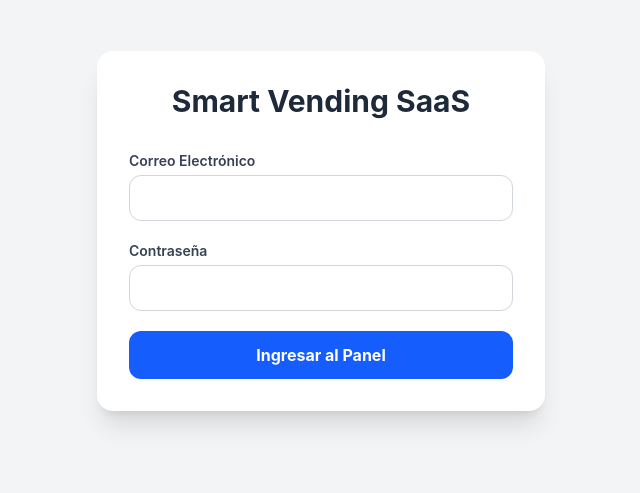
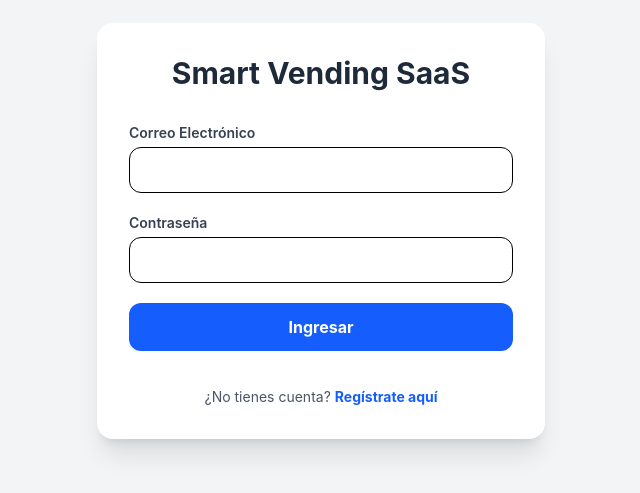
Before and after one commit to Daniel170301/frontend-saas-vending, a React (Vite) app: page / in a window 1280 px wide. Shown: the part 169-662 px from the top of the page, without its empty margins (319-959 px from the left). Built offline with nearby package versions, Linux system fonts and the light colour scheme.

Commit message:
Añadida ruta de registro

```diff
--- a/src/App.jsx
+++ b/src/App.jsx
@@ -110,6 +110,67 @@ const handleUpdateProduct = async (codigo_motor, currentName, currentPrecio, cur
     } catch (error) { alert('Error de conexión.'); }
   };
   // NUEVO: Generador dinámico de la cuadrícula 6x6 (Filas 1-6, Columnas 0-5)
+
+// ... (Tus otros estados arriba)
+const [isRegistering, setIsRegistering] = useState(false);
+
+const handleRegister = async (e) => {
+  e.preventDefault();
+  setIsLoading(true);
+  try {
+    const response = await fetch('https://vending-api-server.onrender.com/api/registro', {
+      method: 'POST',
+      headers: { 'Content-Type': 'application/json' },
+      body: JSON.stringify({ nombre: 'Nuevo Cliente', email, password })
+    });
+    const data = await response.json();
+    if (data.success) {
+      alert("Registro exitoso, ahora puedes ingresar.");
+      setIsRegistering(false);
+    } else alert(data.message);
+  } catch (err) { alert('Error de conexión.'); }
+  finally { setIsLoading(false); }
+};
+
+// En tu lógica de vista (if view === 'login'):
+if (view === 'login') {
+  return (
+    <div className="min-h-screen flex items-center justify-center bg-gray-100 p-4">
+      <div className="bg-white p-8 rounded-2xl shadow-xl w-full max-w-md">
+        <h2 className="text-3xl font-bold text-center mb-8 text-gray-800">
+          {isRegistering ? 'Crear Cuenta' : 'Smart Vending SaaS'}
+        </h2>
+        <form className="space-y-5" onSubmit={isRegistering ? handleRegister : handleLogin}>
+          {error && <div className="bg-red-50 text-red-600 text-sm p-3 rounded-lg text-center">{error}</div>}
+
+          <div>
+            <label className="block text-sm font-semibold text-gray-700 mb-1">Correo Electrónico</label>
+            <input type="email" value={email} onChange={(e) => setEmail(e.target.value)} className="w-full px-4 py-2.5 border rounded-xl" required />
+          </div>
+          <div>
+            <label className="block text-sm font-semibold text-gray-700 mb-1">Contraseña</label>
+            <input type="password" value={password} onChange={(e) => setPassword(e.target.value)} className="w-full px-4 py-2.5 border rounded-xl" required />
+          </div>
+
+          <button type="submit" className="w-full bg-blue-600 text-white py-3 rounded-xl font-bold hover:bg-blue-700">
+            {isLoading ? 'Procesando...' : (isRegistering ? 'Registrarme' : 'Ingresar')}
+          </button>
+
+          <p className="text-center text-sm mt-4 text-gray-600">
+            {isRegistering ? '¿Ya tienes cuenta?' : '¿No tienes cuenta?'}
+            <button type="button" onClick={() => setIsRegistering(!isRegistering)} className="text-blue-600 font-bold ml-1">
+              {isRegistering ? 'Ingresa aquí' : 'Regístrate aquí'}
+            </button>
+          </p>
+        </form>
+      </div>
+    </div>
+  );
+}
+// ... (El resto de tu código igual)
+
+
+
 // Generador dinámico de la cuadrícula 6x6 (Filas 1-6, Columnas 0-5)
   const renderPlanogram = () => {
     const rows = [1, 2, 3, 4, 5, 6];
```
